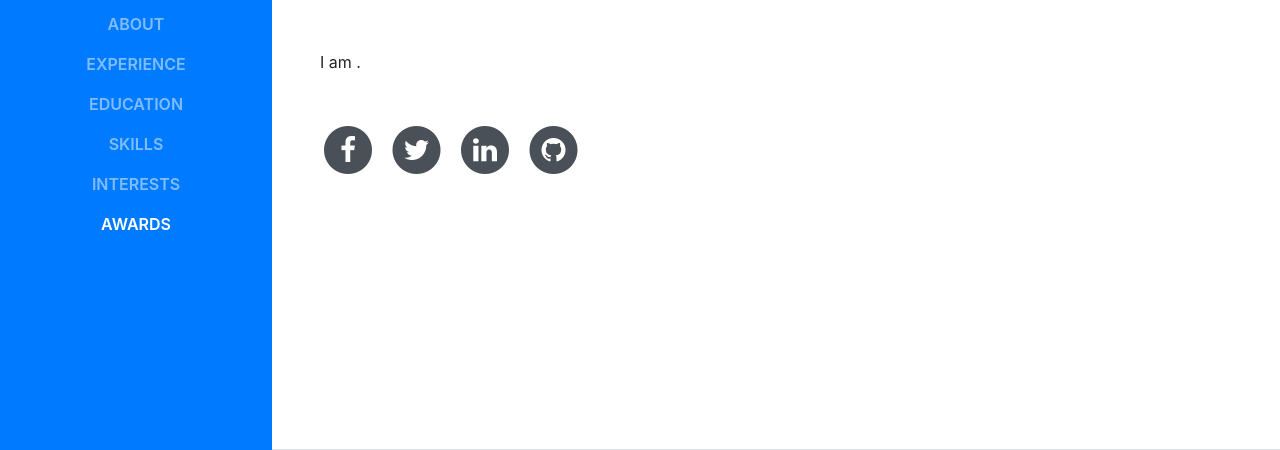
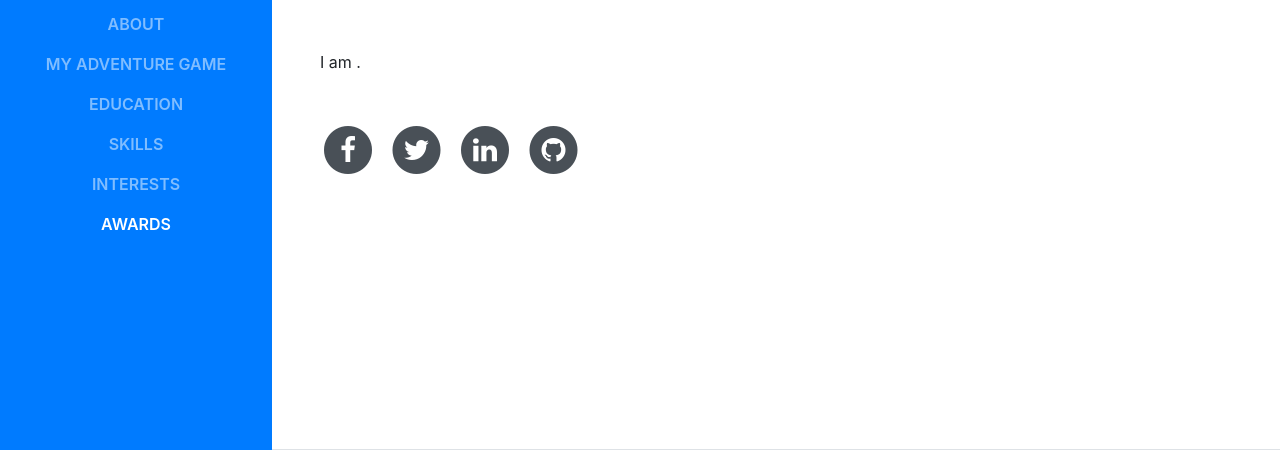
Before and after one commit to mawong28/mawong28.github.io, a website with bundled scripts: page index.html in a window 1280 px wide. Shown: the part 350-800 px from the top of the page. Built offline with nearby package versions, Linux system fonts and the light colour scheme; a web font is replaced by a local one.

Commit message:
added portfolio link

```diff
--- a/index.html
+++ b/index.html
@@ -43,7 +43,7 @@
             <a class="nav-link js-scroll-trigger" href="#about">About</a>
           </li>
           <li class="nav-item">
-            <a class="nav-link js-scroll-trigger" href="#experience">Experience</a>
+            <a class="nav-link js-scroll-trigger" href="https://juemura.github.io/wintheworldcup/">My Adventure Game</a>
           </li>
           <li class="nav-item">
             <a class="nav-link js-scroll-trigger" href="#education">Education</a>
```
